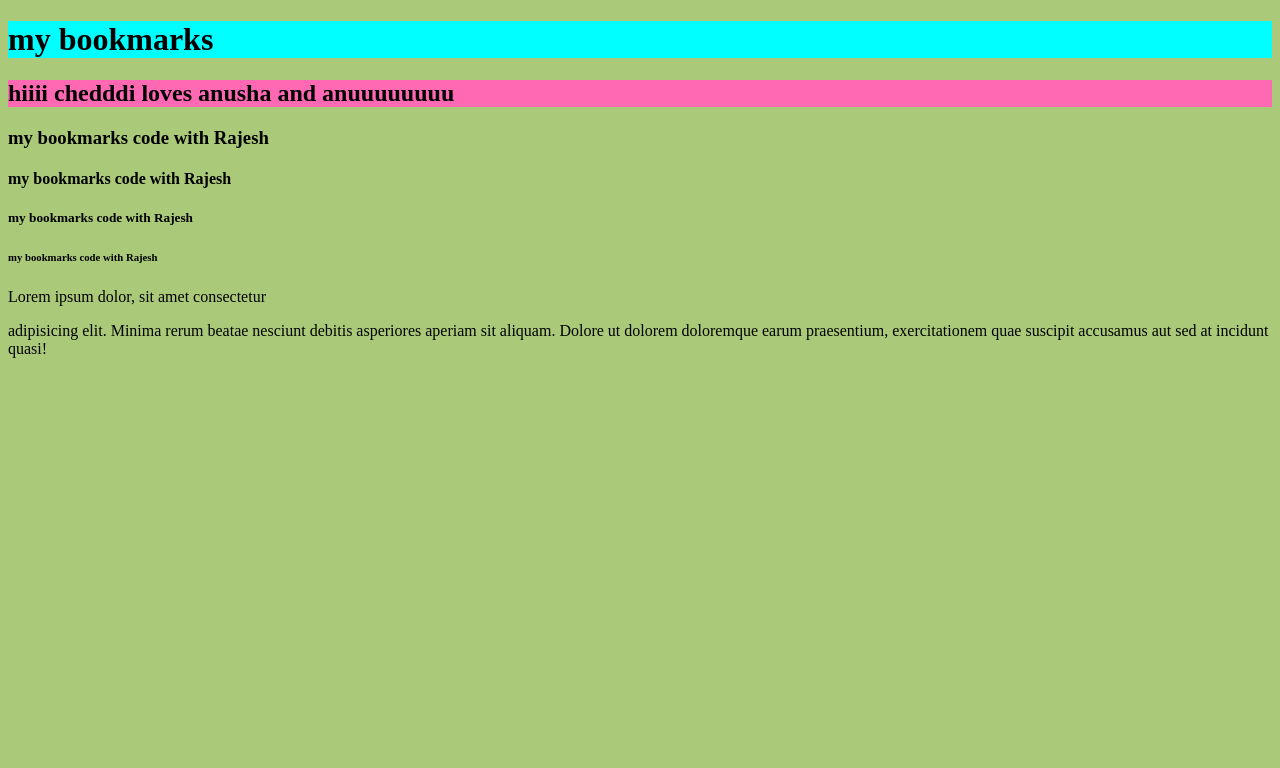
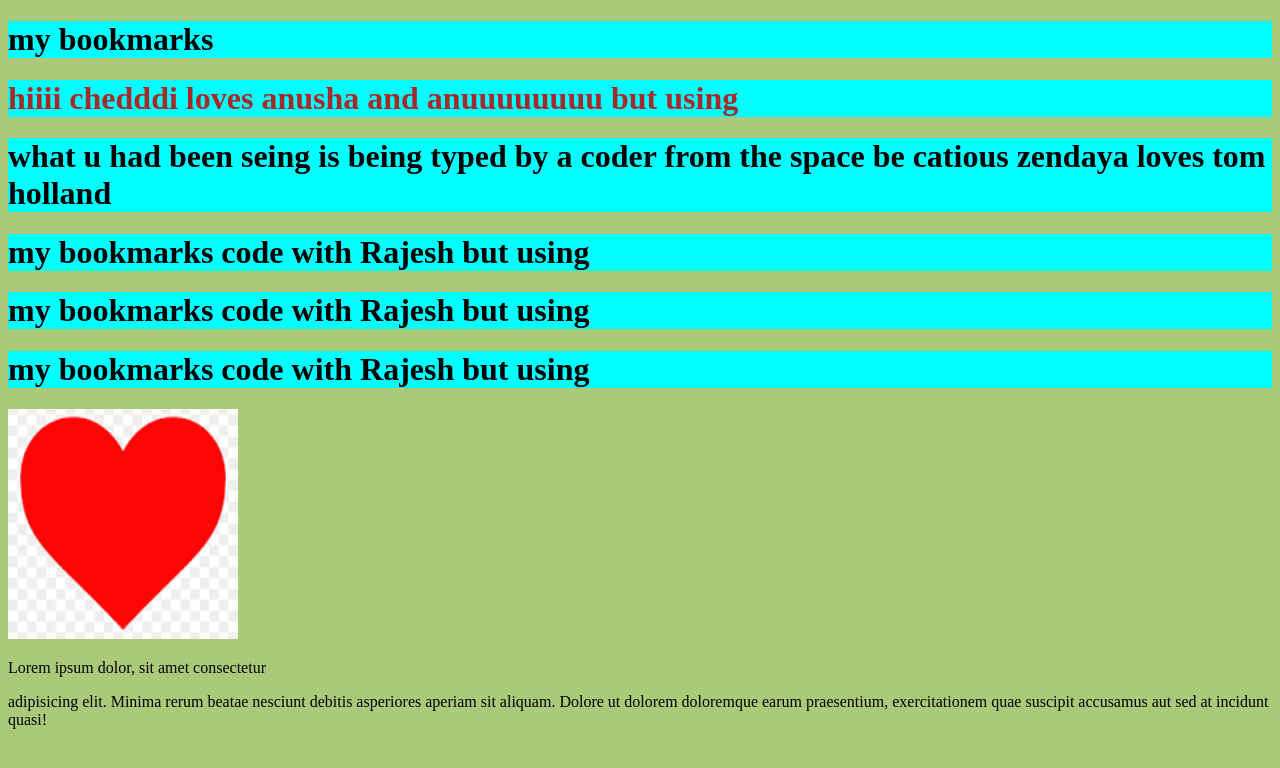
Before and after one commit to rajesh147r/front-end-development, a plain HTML site: page bookmarks web/index.html in a window 1280 px wide. Drawn offline with Linux system fonts and the light colour scheme.

Commit message:
added some changes

```diff
--- a/bookmarks web/index.html
+++ b/bookmarks web/index.html
@@ -8,11 +8,12 @@
 </head>
 <body>
     <p><h1>my bookmarks</h1></p>
-    <p><h2>hiiii chedddi loves anusha and anuuuuuuuu</h2></p>
-    <p><h3>my bookmarks code with Rajesh</h3></p>
-    <p><h4>my bookmarks code with Rajesh</h4></p>
-    <p><h5>my bookmarks code with Rajesh</h5></p>
-    <p><h6>my bookmarks code with Rajesh</h6></p>
+    <p><h1 style="color: brown;">hiiii chedddi loves anusha and anuuuuuuuu but using </h1></p>
+    <p><h1>what u had been seing is being typed by a coder from the space be catious zendaya loves tom holland </h1></p>
+    <p><h1>my bookmarks code with Rajesh but using </h1></p>
+    <p><h1>my bookmarks code with Rajesh but using </h1></p>
+    <p><h1>my bookmarks code with Rajesh but using </h1></p>
+    <a target="_top" href="http://10.0.56.99:3000/basic frontend/index.html"><img width="230" height="230" src="love symbol.png" alt="love symbol"></a>
     <p><p>Lorem ipsum dolor, sit amet consectetur </p>adipisicing elit. Minima rerum beatae nesciunt debitis asperiores aperiam sit aliquam. Dolore ut dolorem doloremque earum praesentium, exercitationem quae suscipit accusamus aut sed at incidunt quasi!</p>
 </body>
 </html>
```
Also changed, not shown: bookmarks web/love symbol.png (added).
